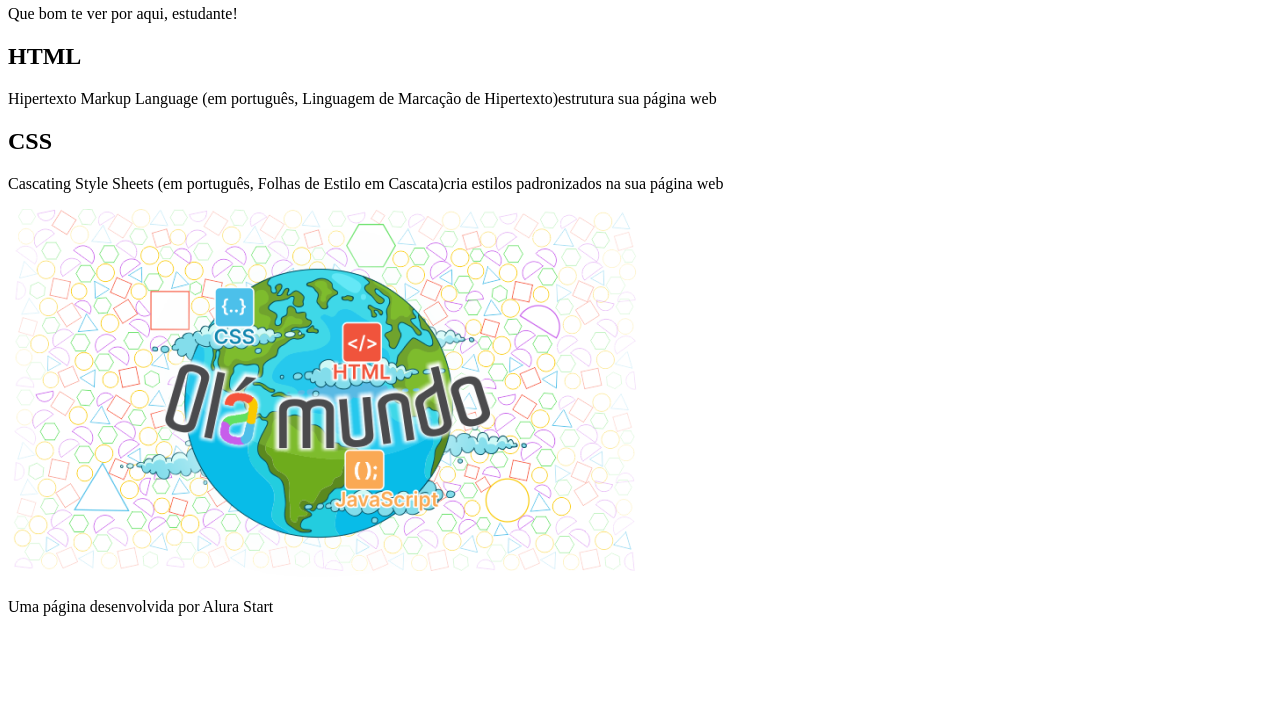
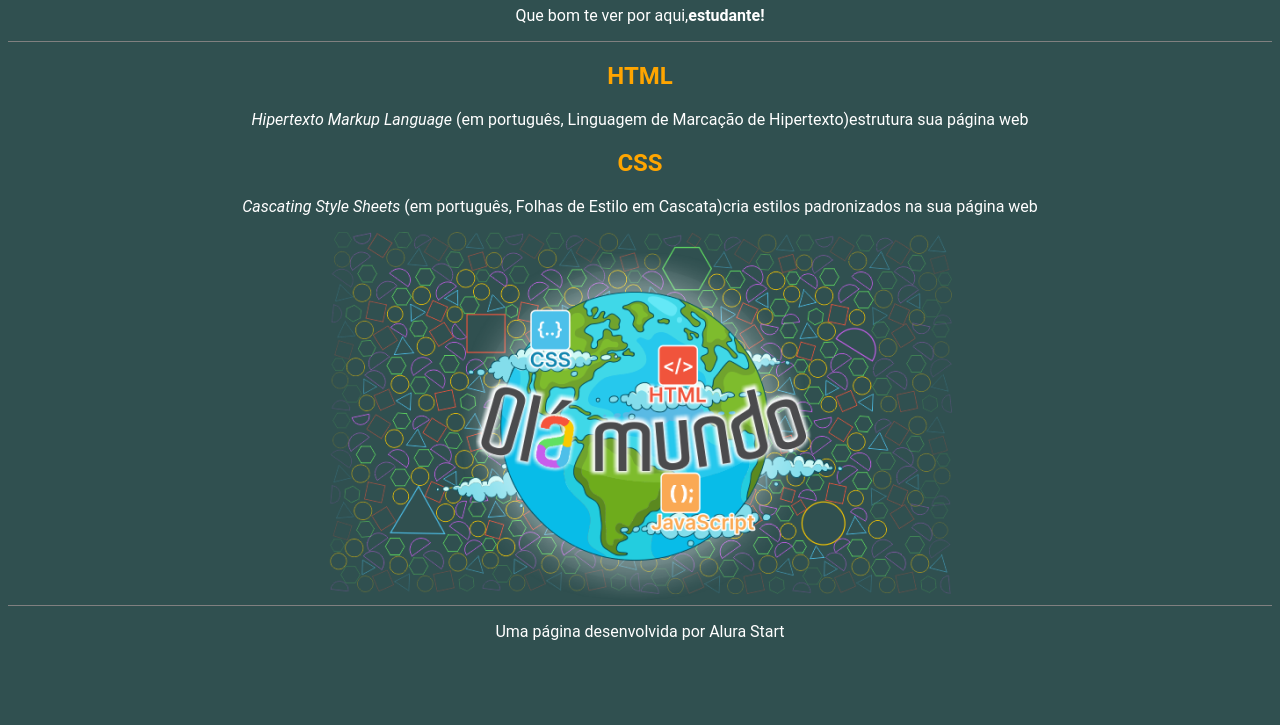
Before and after one commit to Marydalva/Hello-world, a plain HTML site: page index.html in a window 1280 px wide. Shown: the part 75-800 px from the top of the page. Drawn offline with Linux system fonts and the light colour scheme.

Commit message:
Criamos a estilização do site.

```diff
--- a/index.html
+++ b/index.html
@@ -4,20 +4,22 @@
     <meta charset="UTF-8">
     <meta name="viewport" content="width=device-width, initial-scale=1.0">
     <title><Hello-world></Hello-world></title>
-</head>
-<body>
+    <link rel="stylesheet" href="style.css">
+
+ </head>
+ <body>
    <header>
     <h1>Hello-world</h1>
-    <p>Que bom te ver por aqui, estudante!</p>
+    <p>Que bom te ver por aqui,<span id="nome-usuário">estudante!</span> </p>
 
    </header>
 
    <section>
     <h2>HTML</h2>
-    <P>Hipertexto Markup Language (em português, Linguagem de Marcação de Hipertexto)estrutura sua página web</P>
+    <P><span class="texto-inglês">Hipertexto Markup Language</span> (em português, Linguagem de Marcação de Hipertexto)estrutura sua página web</P>
 
     <h2>CSS</h2>
-    <P>Cascating Style Sheets (em português, Folhas de Estilo em Cascata)cria estilos padronizados na sua página web</P>
+    <P><span class="texto-inglês">Cascating Style Sheets</span> (em português, Folhas de Estilo em Cascata)cria estilos padronizados na sua página web</P>
     <img src="imagem/Olá Mundo.png" alt="imagem com figuras geométricas ao fundo e uma figura de planeta Terra a frente, com a inscrição Olá Mundo em letras coloridas"
     </section>
     <footer>
--- /dev/null
+++ b/style.css
@@ -0,0 +1,27 @@
+h2{
+color:orange;
+}
+
+body{
+    background-color: #305050;
+    color:white;
+    font-family: Roboto;
+    text-align: center;
+}
+
+header{
+    border-bottom: 1px solid gray;
+}
+
+footer{
+    border-top: 1px solid gray;
+}
+
+#nome-usuário{
+    font-weight: bold;
+}
+
+.texto-inglês{
+    font-style: italic;
+
+}
```
